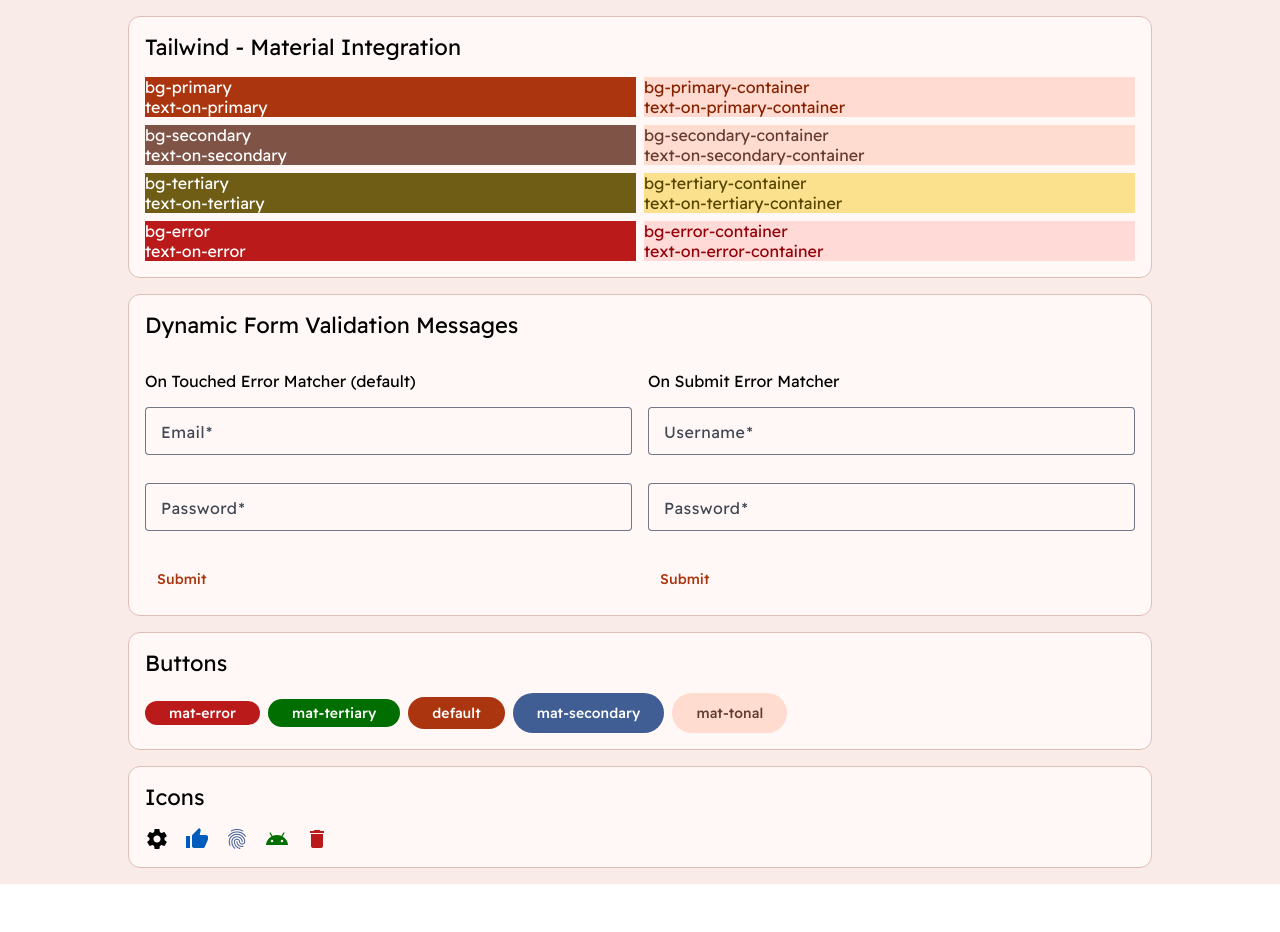
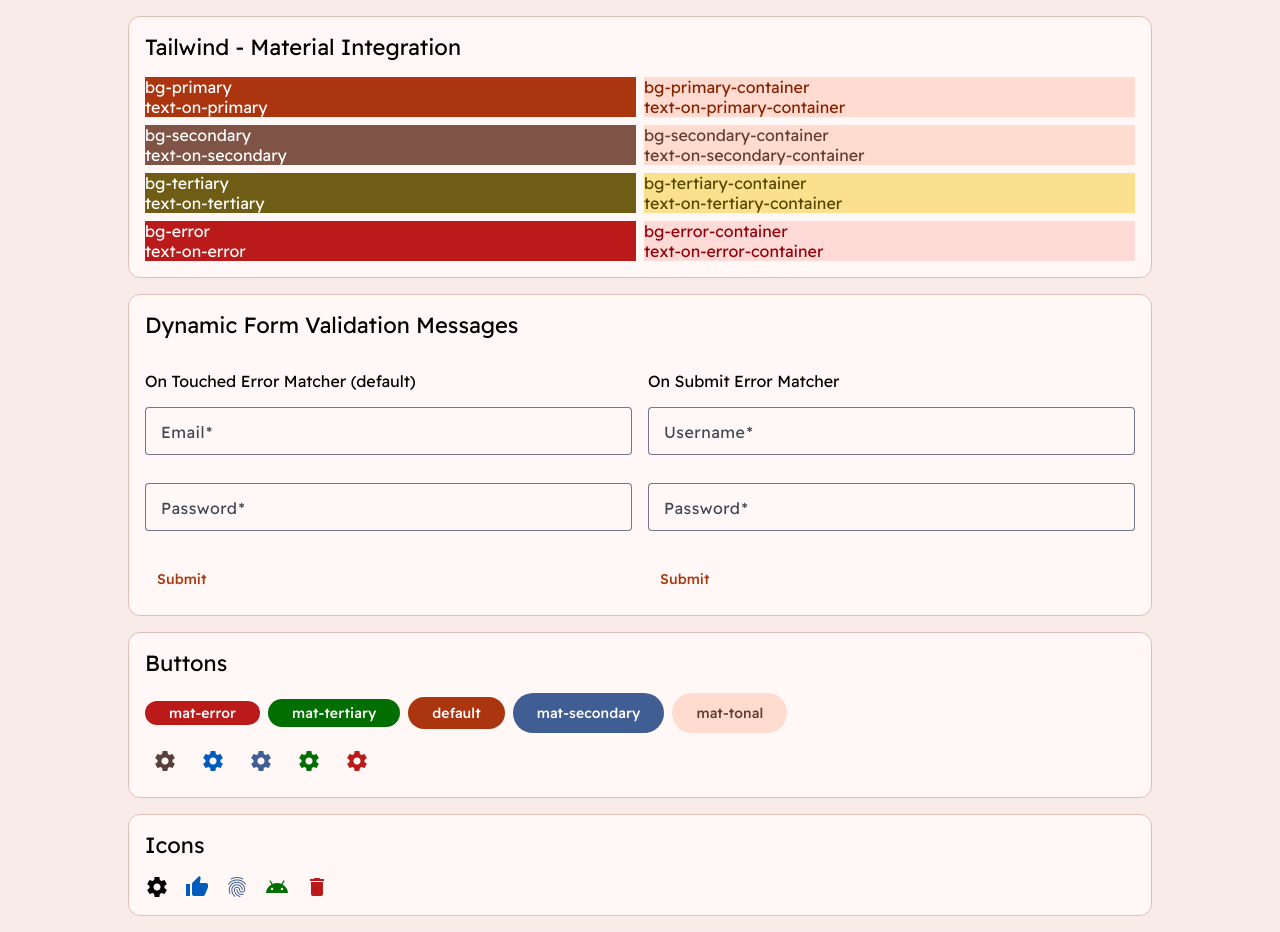
Before and after one commit to voi99/modern-angular-template, an Angular app: page / in a window 1280 px wide. Before the commit the page ends 884 px from the top, so only its background shows below. Built offline with nearby package versions, Linux system fonts and the light colour scheme.

Commit message:
chore: refactor to mat overrides mixins

```diff
--- a/src/app/examples/buttons/buttons-example.component.ts
+++ b/src/app/examples/buttons/buttons-example.component.ts
@@ -1,10 +1,11 @@
 import { ChangeDetectionStrategy, Component } from "@angular/core";
-import { MatButton } from "@angular/material/button";
+import { MatButton, MatIconButton } from "@angular/material/button";
 import { CardComponent } from "../card/card.component";
+import { MatIcon } from "@angular/material/icon";
 
 @Component({
   selector: "buttons-example",
-  imports: [MatButton, CardComponent],
+  imports: [MatButton, CardComponent, MatIconButton, MatIcon],
   template: `
     <card cardTitle="Buttons">
       <div class="flex flex-wrap items-center gap-2">
@@ -14,6 +15,23 @@
         <button mat-flat-button class="mat-secondary">mat-secondary</button>
         <button mat-flat-button class="mat-tonal">mat-tonal</button>
       </div>
+      <div class="mt-2 flex flex-wrap items-center gap-2">
+        <button mat-icon-button>
+          <mat-icon>settings</mat-icon>
+        </button>
+        <button mat-icon-button class="mat-primary">
+          <mat-icon>settings</mat-icon>
+        </button>
+        <button mat-icon-button class="mat-secondary">
+          <mat-icon>settings</mat-icon>
+        </button>
+        <button mat-icon-button class="mat-tertiary">
+          <mat-icon>settings</mat-icon>
+        </button>
+        <button mat-icon-button class="mat-error">
+          <mat-icon>settings</mat-icon>
+        </button>
+      </div>
     </card>
   `,
   changeDetection: ChangeDetectionStrategy.OnPush,
--- a/src/scss/_color-variants.scss
+++ b/src/scss/_color-variants.scss
@@ -1,5 +1,25 @@
 @use "@angular/material" as mat;
 @use "theme-colors";
+
+// mixin for common icon and button styles
+@mixin component-overrides {
+  &.mat-icon {
+    @include mat.icon-overrides(
+      (
+        color: var(--mat-sys-primary),
+      )
+    );
+  }
+
+  &.mat-mdc-icon-button {
+    @include mat.icon-button-overrides(
+      (
+        icon-color: var(--mat-sys-primary),
+        state-layer-color: var(--mat-sys-primary),
+      )
+    );
+  }
+}
 
 .mat-primary {
   @include mat.theme(
@@ -8,9 +28,7 @@
     )
   );
 
-  &.mat-icon {
-    --mat-icon-color: var(--mat-sys-primary);
-  }
+  @include component-overrides;
 }
 
 .mat-secondary {
@@ -20,9 +38,7 @@
     )
   );
 
-  &.mat-icon {
-    --mat-icon-color: var(--mat-sys-primary);
-  }
+  @include component-overrides;
 }
 
 .mat-tertiary {
@@ -32,9 +48,7 @@
     )
   );
 
-  &.mat-icon {
-    --mat-icon-color: var(--mat-sys-primary);
-  }
+  @include component-overrides;
 }
 
 .mat-error {
@@ -44,7 +58,5 @@
     )
   );
 
-  &.mat-icon {
-    --mat-icon-color: var(--mat-sys-primary);
-  }
+  @include component-overrides;
 }
```
